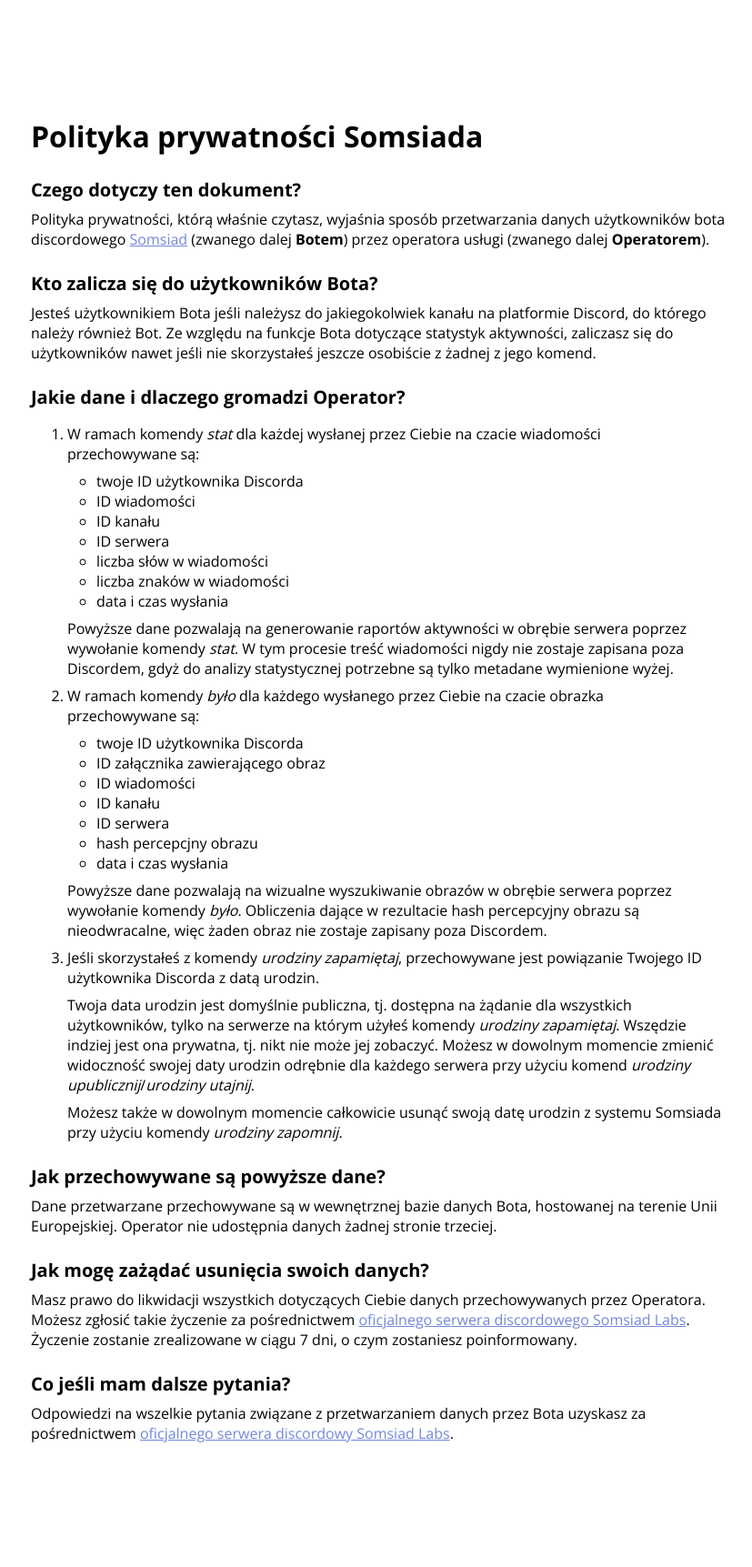
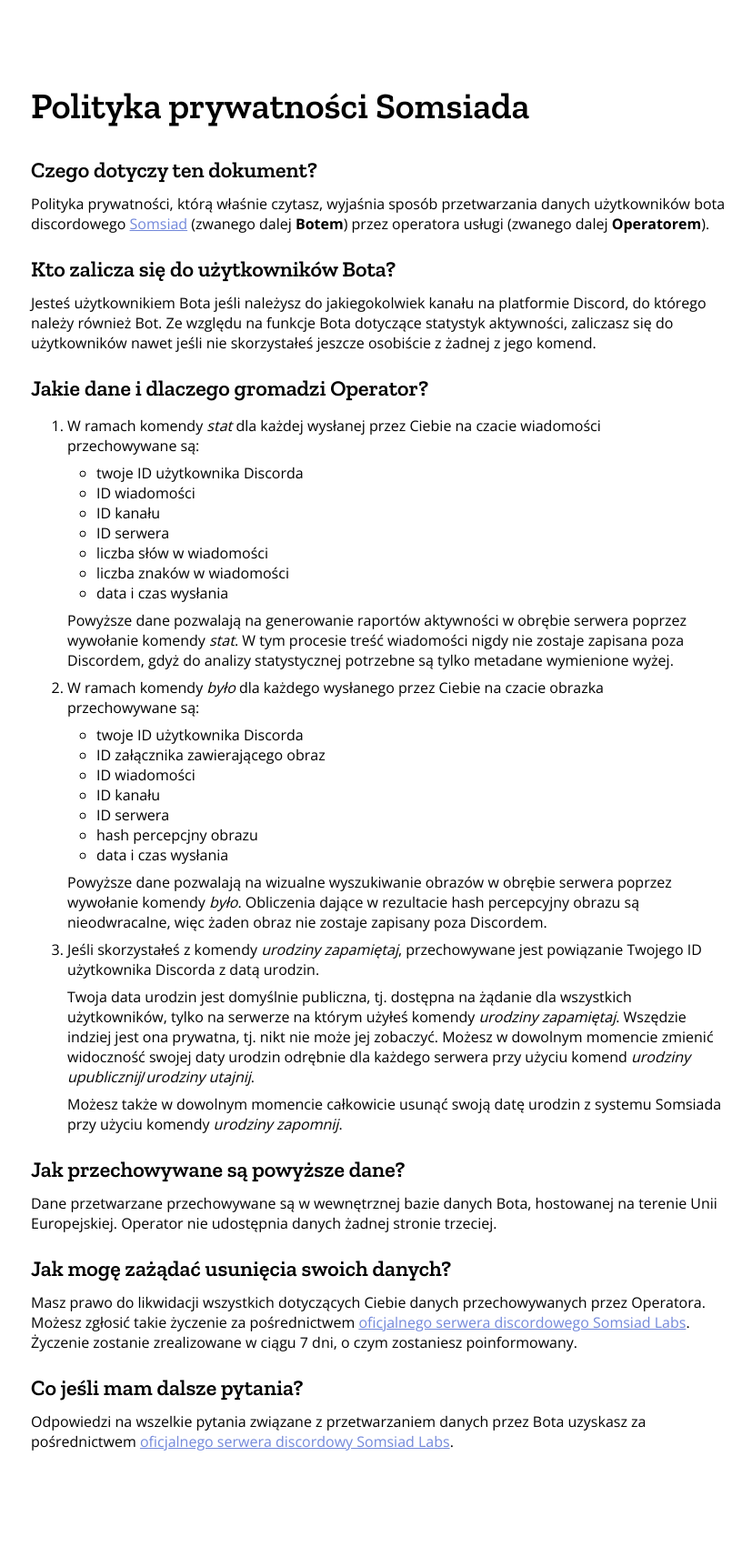
Before and after one commit to Twixes/somsiad, a Flask app: page /polityka-prywatnosci in a window 1280 px wide. Shown: the whole page at 91% size, without its empty margins (222-1049 px from the left). After the commit the page ends 1595 px from the top, so only its background shows below. Run offline with Flask 2, Linux system fonts and the light colour scheme.

Commit message:
Improve article styling

```diff
--- a/web/static/main.css
+++ b/web/static/main.css
@@ -51,17 +51,21 @@ button {
 
 article {
   max-width: 48rem;
-  margin: min(calc((100vw - 50rem) / 5 + 2rem), 16rem) 2rem;
+  margin: min(calc(max(100vw - 50rem, 0px) / 8 + 2rem), 12rem) 2rem;
+}
+
+h1, h2 {
+  font: 600 1rem "Zilla Slab", serif;
 }
 
 h1 {
-  font-size: 2rem;
-  margin: 0 0 1.5rem;
+  font-size: 2.5rem;
+  margin: 0 0 2rem;
 }
 
 h2 {
-  font-size: 1.25rem;
-  margin: 1.5rem 0 0.5rem;
+  font-size: 1.5rem;
+  margin: 1.5rem 0 0.75rem;
 }
 
 p {
```
